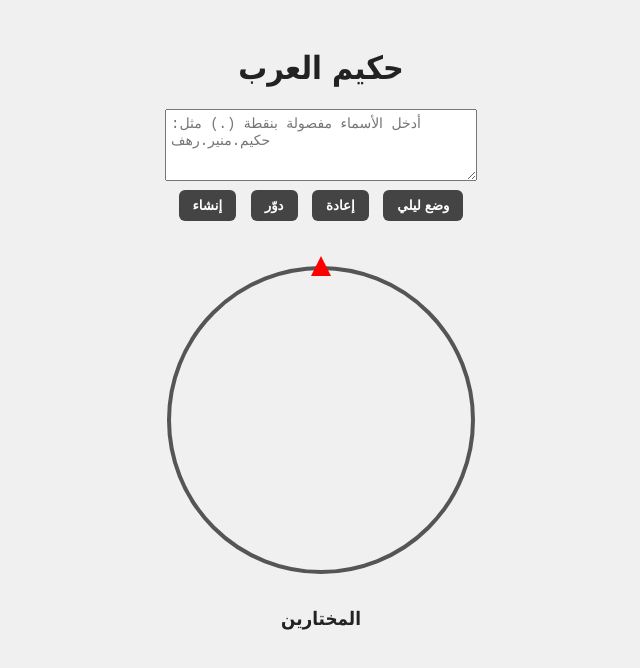
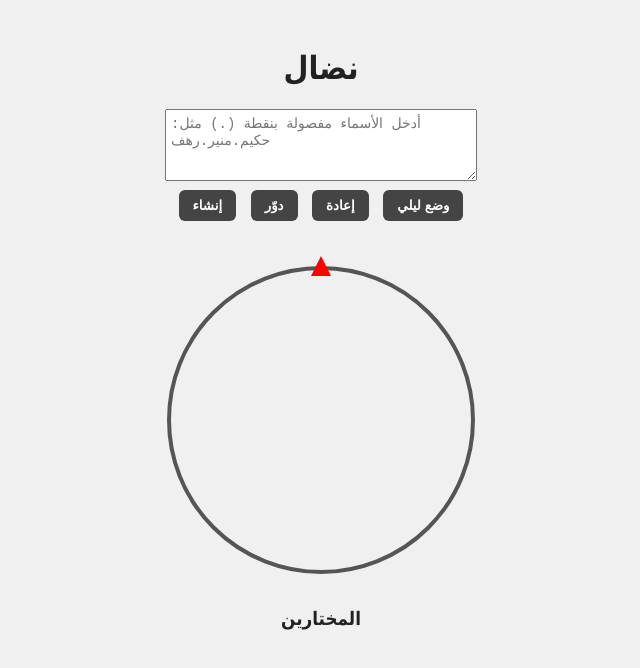
Before and after one commit to hakim738-html/lucky-game, a plain HTML site: page index.html in a window 1280 px wide. Shown: the whole page, without its empty margins (319-959 px from the left). Drawn offline with Linux system fonts and the light colour scheme.

Commit message:
Change header from 'حكيم العرب' to 'نضال'
Signed-off-by: حكيم العرب <halrb2588@gmail.com>

```diff
--- a/index.html
+++ b/index.html
@@ -6,7 +6,7 @@
   <link rel="stylesheet" href="style.css">
 </head>
 <body>
-  <h1>حكيم العرب</h1>
+  <h1>نضال</h1>
 
   <div class="controls">
     <textarea id="namesInput" placeholder="أدخل الأسماء مفصولة بنقطة (.) مثل: حكيم.منير.رهف"></textarea>
```
